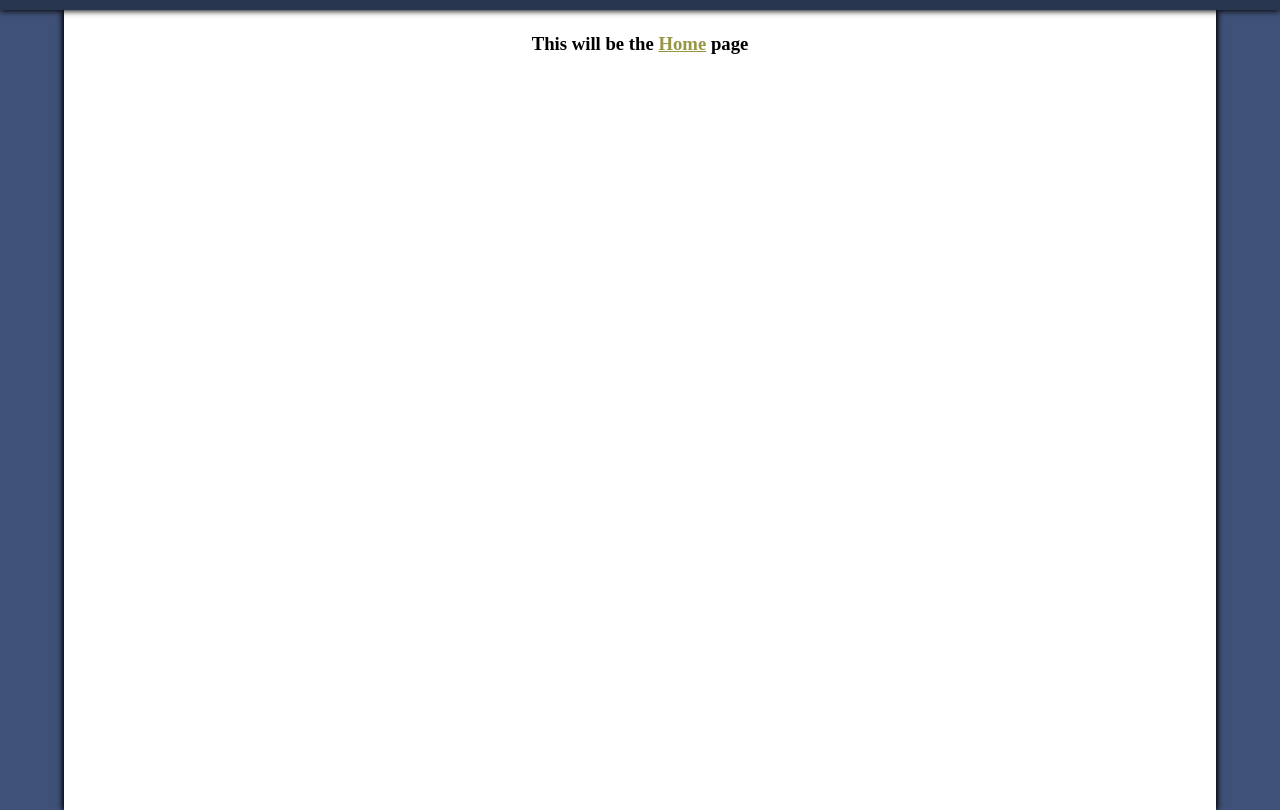
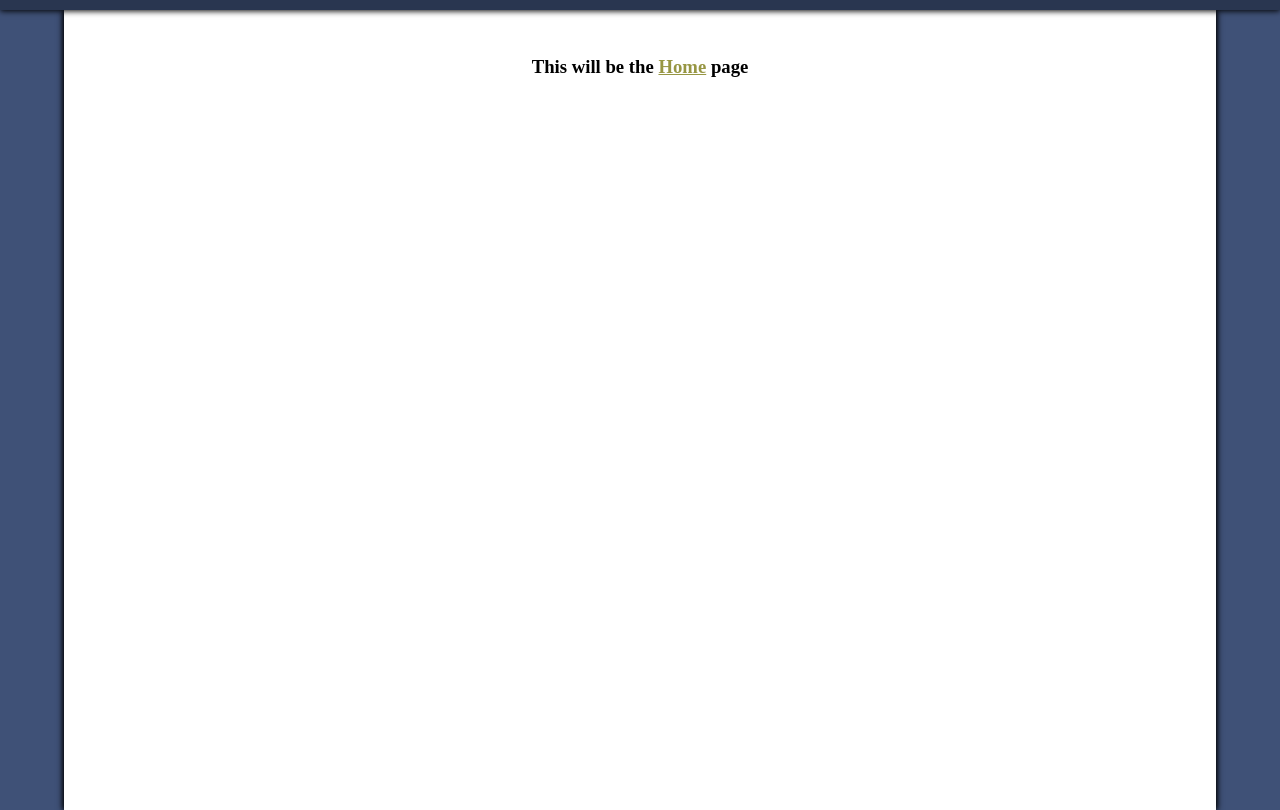
Before and after one commit to NicolasConaway/project11.16, a plain HTML site: page index.html in a window 1280 px wide. Shown: the part 53-863 px from the top of the page. Drawn offline with Linux system fonts and the light colour scheme.

Commit message:
fourth commit

```diff
--- a/Styles/shared.css
+++ b/Styles/shared.css
@@ -116,7 +116,7 @@ h1 {
 }
 .mainBody h3 {
     margin: 0;
-    padding: 2% 0;
+    padding: 4% 0;
     text-align: center;
 }
 .mainBody h3 span {
```
